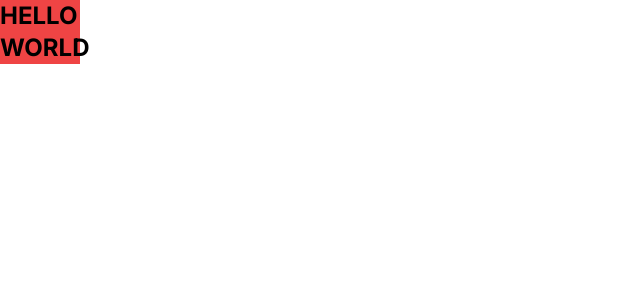
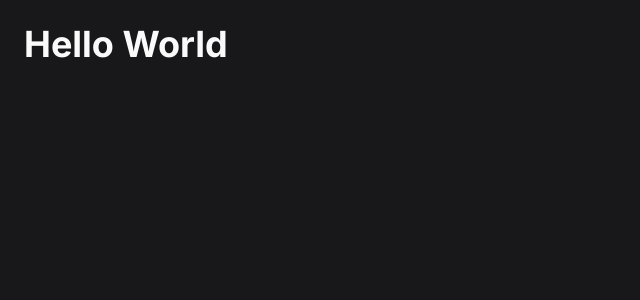
Before and after one commit to totoledao/time-capsule-full-stack, a Next.js app in the folder web/: page / in a window 1280 px wide. Shown: the top 300 px of the page, without its empty margins (0-640 px from the left). Built offline with nearby package versions, Linux system fonts and the light colour scheme.

Commit message:
Basic background style for web

```diff
--- a/web/src/app/page.tsx
+++ b/web/src/app/page.tsx
@@ -1,7 +1,7 @@
 export default function Home() {
   return (
-    <div className="w-20 bg-red-500 text-2xl font-bold uppercase">
-      Hello World
+    <div className="h-screen bg-zinc-900 p-6 text-zinc-50">
+      <h1 className="text-4xl font-bold ">Hello World</h1>
     </div>
   )
 }
```
